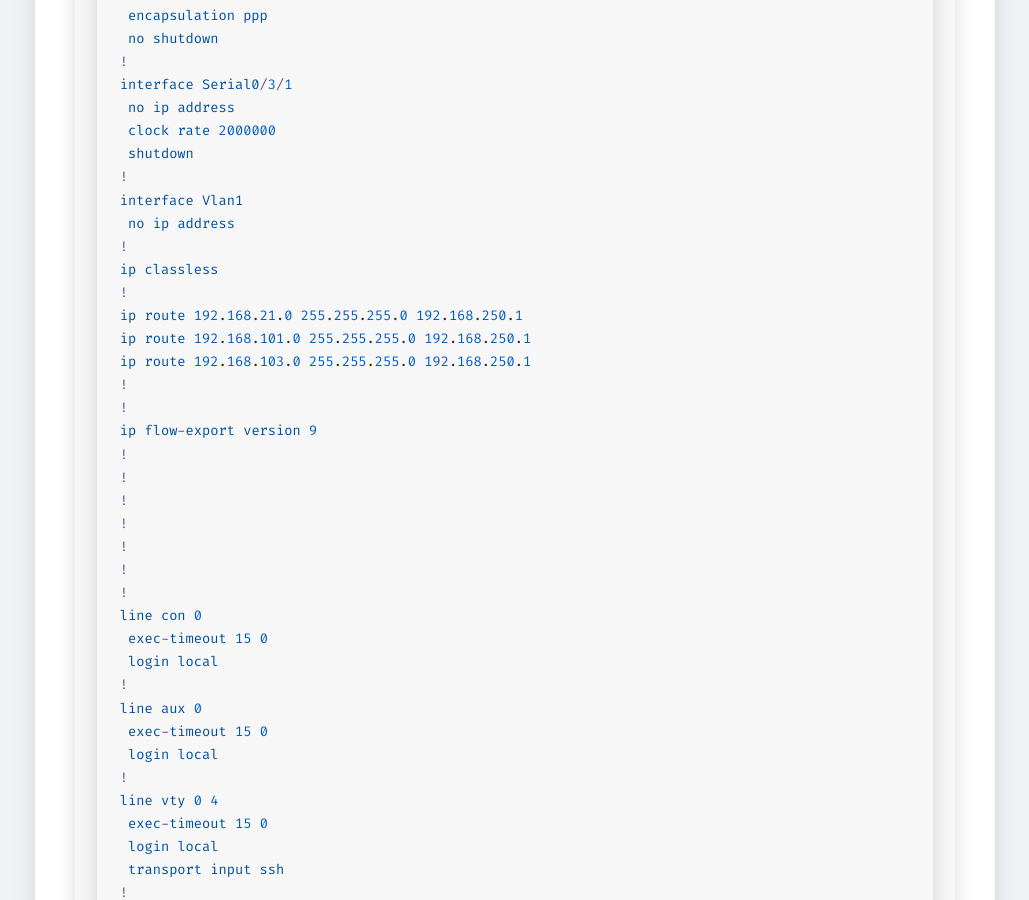
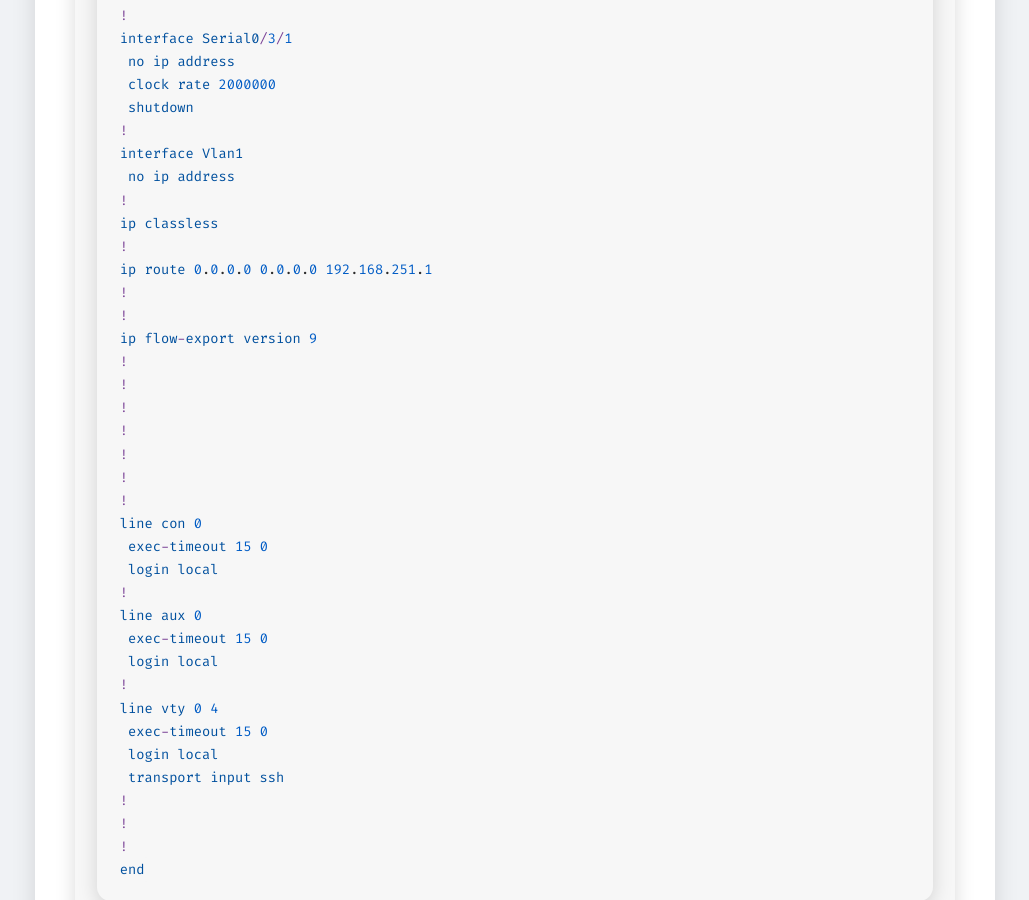
Before and after one commit to Felix-Mackinger/Report-gen, a Jekyll site: the page built from docs/SYTD/004_Standortvernetzung_IPv4_Erweitert/index.md, in a window 1280 px wide and 900 px high, scrolled down 11984 px. Shown: the whole window, without its empty margins (125-1154 px from the left). Built offline with Jekyll 4.4.1, drawn with Linux system fonts in a browser that asks for light colours; our own code applies the rules of GitHub Pages for plain Markdown files; some of the changed text lies outside the part shown.

Commit message:
Update index.md

```diff
--- a/docs/SYTD/004_Standortvernetzung_IPv4_Erweitert/index.md
+++ b/docs/SYTD/004_Standortvernetzung_IPv4_Erweitert/index.md
@@ -226,9 +226,7 @@ interface Vlan1
 !
 ip classless
 !
-ip route 192.168.21.0 255.255.255.0 192.168.250.1
-ip route 192.168.102.0 255.255.255.0 192.168.250.1
-ip route 192.168.103.0 255.255.255.0 192.168.250.1
+ip route 0.0.0.0 0.0.0.0 192.168.250.1
 !
 !
 ip flow-export version 9
@@ -490,9 +488,7 @@ interface Vlan1
 !
 ip classless
 !
-ip route 192.168.21.0 255.255.255.0 192.168.250.1
-ip route 192.168.101.0 255.255.255.0 192.168.250.1
-ip route 192.168.103.0 255.255.255.0 192.168.250.1
+ip route 0.0.0.0 0.0.0.0 192.168.251.1
 !
 !
 ip flow-export version 9
@@ -691,9 +687,7 @@ interface Vlan1
 !
 ip classless
 !
-ip route 192.168.21.0 255.255.255.0 192.168.252.1
-ip route 192.168.101.0 255.255.255.0 192.168.252.1
-ip route 192.168.102.0 255.255.255.0 192.168.252.1
+ip route 0.0.0.0 0.0.0.0 192.168.252.1
 !
 !
 ip flow-export version 9
```
